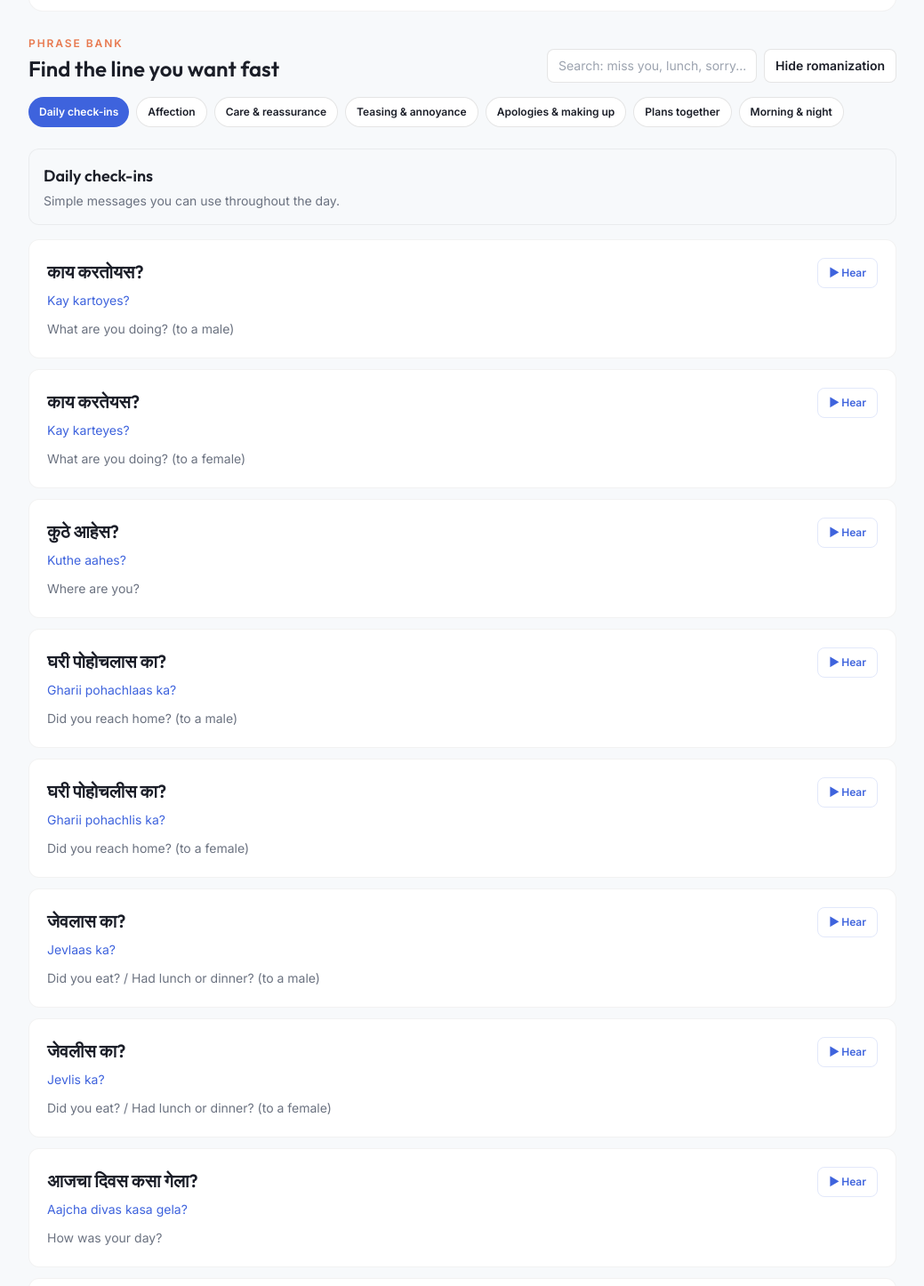
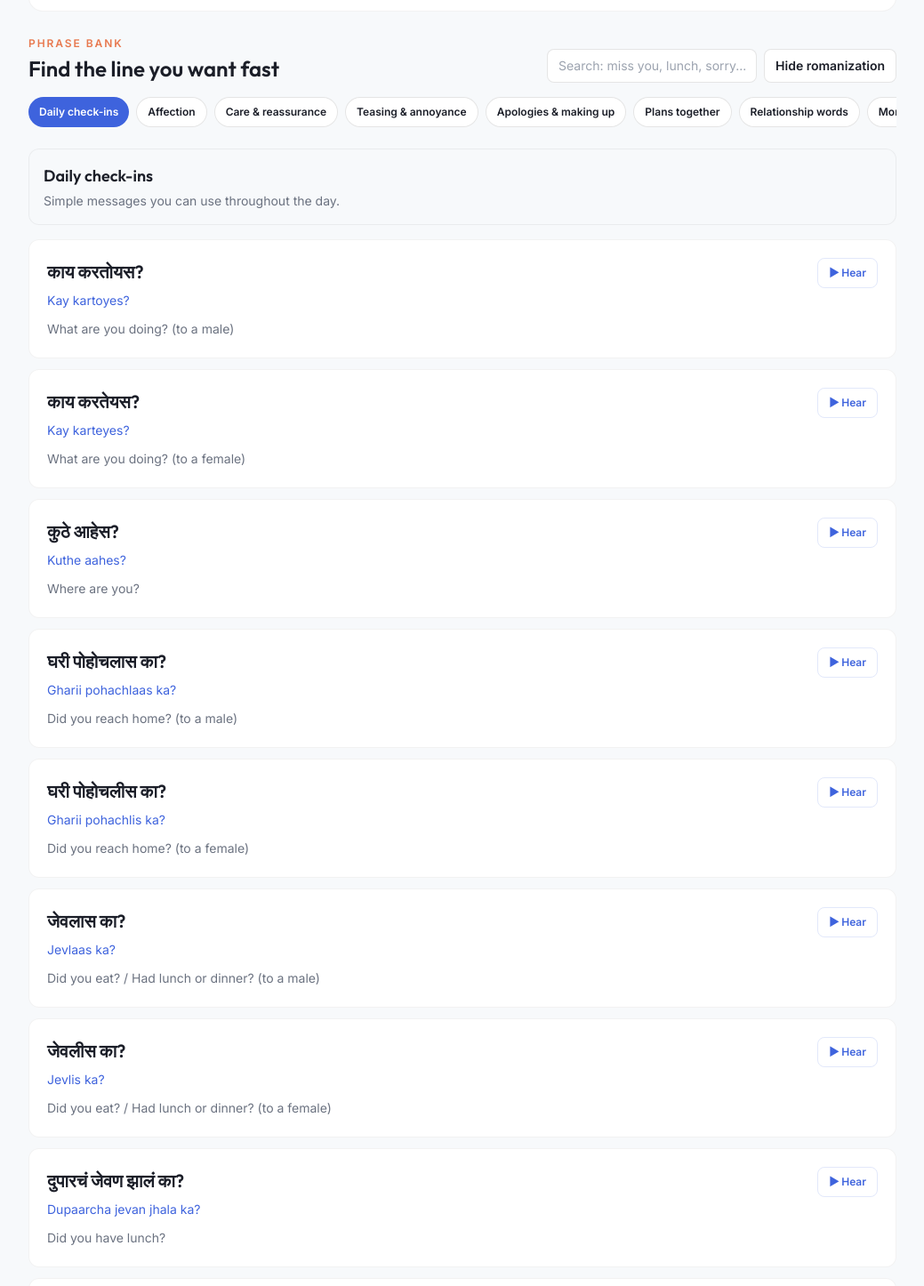
Before and after one commit to sushan5140/Raghay, a Next.js app: page /partner in a window 1280 px wide. Shown: the part 320-1766 px from the top of the page at 89% size, without its empty margins (120-1159 px from the left). Built offline with nearby package versions, Linux system fonts and the light colour scheme.

Commit message:
Expand Partner Marathi relationship terms and meal check-ins

```diff
--- a/data/partner-marathi.ts
+++ b/data/partner-marathi.ts
@@ -31,6 +31,8 @@ export const partnerCategories: PartnerCategory[] = [
       { marathi: "Gharii pohachlis ka?", devanagari: "घरी पोहोचलीस का?", english: "Did you reach home? (to a female)" },
       { marathi: "Jevlaas ka?", devanagari: "जेवलास का?", english: "Did you eat? / Had lunch or dinner? (to a male)" },
       { marathi: "Jevlis ka?", devanagari: "जेवलीस का?", english: "Did you eat? / Had lunch or dinner? (to a female)" },
+      { marathi: "Dupaarcha jevan jhala ka?", devanagari: "दुपारचं जेवण झालं का?", english: "Did you have lunch?" },
+      { marathi: "Ratricha jevan jhala ka?", devanagari: "रात्रीचं जेवण झालं का?", english: "Did you have dinner?" },
       { marathi: "Aajcha divas kasa gela?", devanagari: "आजचा दिवस कसा गेला?", english: "How was your day?" },
       { marathi: "Thaklaas ka?", devanagari: "थकलास का?", english: "Are you tired? (to a male)" },
       { marathi: "Thaklis ka?", devanagari: "थकलीस का?", english: "Are you tired? (to a female)" }
@@ -73,6 +75,7 @@ export const partnerCategories: PartnerCategory[] = [
     phrases: [
       { marathi: "Mi tuzha raag karte / karto", devanagari: "मी तुझ्यावर रागावलोय / रागावलेय", english: "I'm angry with you", note: "More natural than literally saying 'I hate you' in many everyday arguments." },
       { marathi: "Mala tu avadt nahis aata", devanagari: "मला तू आवडत नाहीस आता", english: "I don't like you right now" },
+      { marathi: "Mi tuzha tiraskar karto / karte", devanagari: "मी तुझा तिरस्कार करतो / करते", english: "I hate you", note: "Very strong and serious. In everyday close relationships, Marathi speakers are more likely to express anger with raag/annoyance phrases instead." },
       { marathi: "Mala tuzha raag yetoy", devanagari: "मला तुझा राग येतोय", english: "I'm getting annoyed with you" },
       { marathi: "Tu khup irritate kartos", devanagari: "तू खूप इरिटेट करतोस", english: "You annoy me a lot (to a male)" },
       { marathi: "Tu khup irritate kartes", devanagari: "तू खूप इरिटेट करतेस", english: "You annoy me a lot (to a female)" },
@@ -107,6 +110,21 @@ export const partnerCategories: PartnerCategory[] = [
       { marathi: "Kuthe jau ya?", devanagari: "कुठे जाऊ या?", english: "Where should we go?" },
       { marathi: "Tu sang, mala chalel", devanagari: "तू सांग, मला चालेल", english: "You decide, I'm okay with it" },
       { marathi: "Mala tuzhyabarobar vel ghalvayla avadto", devanagari: "मला तुझ्याबरोबर वेळ घालवायला आवडतो", english: "I like spending time with you" }
+    ]
+  },
+  {
+    id: "relationship-words",
+    title: "Relationship words",
+    description: "Useful labels and terms you may see or hear when talking about a relationship.",
+    phrases: [
+      { marathi: "Jodidar", devanagari: "जोडीदार", english: "Partner / life partner" },
+      { marathi: "Priyakar", devanagari: "प्रियकर", english: "Boyfriend / male romantic partner", note: "A Marathi word; everyday speakers also commonly use the English word boyfriend." },
+      { marathi: "Preyasi", devanagari: "प्रेयसी", english: "Girlfriend / female romantic partner", note: "A literary/formal Marathi word; everyday speakers also commonly use the English word girlfriend." },
+      { marathi: "Boyfriend", devanagari: "बॉयफ्रेंड", english: "Boyfriend" },
+      { marathi: "Girlfriend", devanagari: "गर्लफ्रेंड", english: "Girlfriend" },
+      { marathi: "Aapla naata", devanagari: "आपलं नातं", english: "Our relationship" },
+      { marathi: "Naata", devanagari: "नातं", english: "Relationship / bond" },
+      { marathi: "Khaas vyakti", devanagari: "खास व्यक्ती", english: "Special person" }
     ]
   },
   {
```
